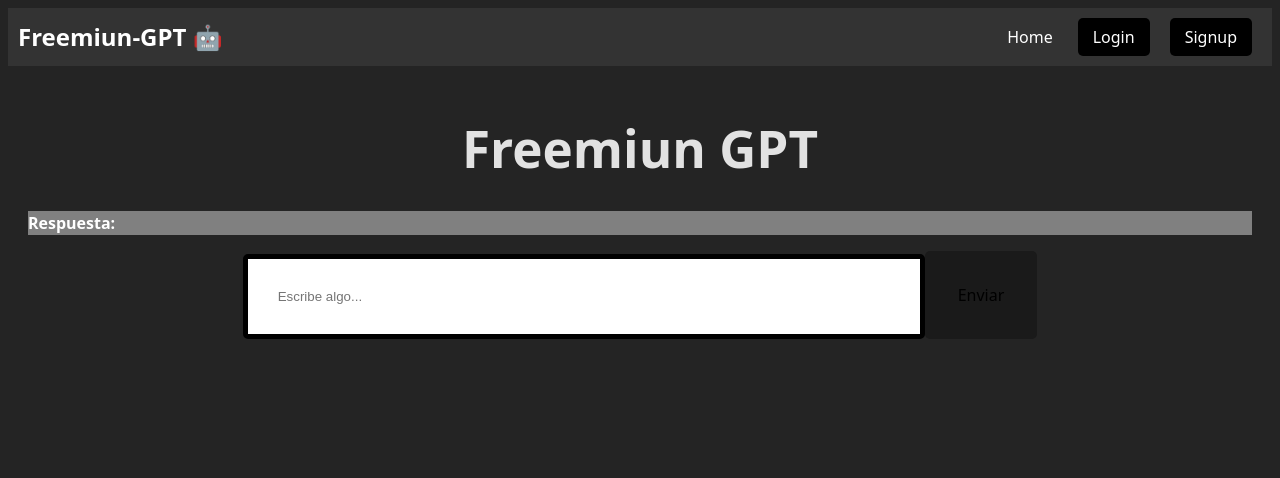
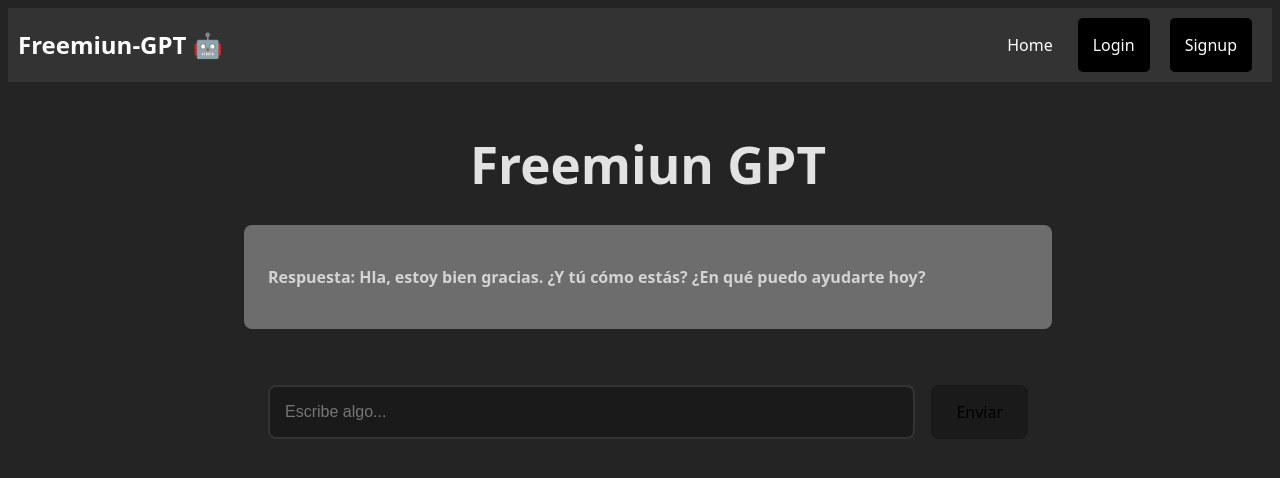
Before and after one commit to JosDev25/Chatbot-frontend, a React (Vite) app: page / in a window 1280 px wide. Shown: the top 478 px of the page. Built offline with nearby package versions, Linux system fonts and the light colour scheme.

Commit message:
#22 style(ChatBox): Updated UI to be chatgpt look alike

```diff
--- a/src/index.css
+++ b/src/index.css
@@ -2,11 +2,9 @@
   font-family: system-ui, Avenir, Helvetica, Arial, sans-serif;
   line-height: 1.5;
   font-weight: 400;
-
   color-scheme: light dark;
   color: rgba(255, 255, 255, 0.87);
   background-color: #242424;
-
   font-synthesis: none;
   text-rendering: optimizeLegibility;
   -webkit-font-smoothing: antialiased;
@@ -27,45 +25,97 @@ h1 {
   font-size: 3.2em;
   line-height: 1.1;
   text-align: center;
+  margin-bottom: 2rem;
 }
 
-button {
-  border-radius: 8px;
-  border: 1px solid transparent;
-  padding: 0.6em 1.2em;
-  font-size: 1em;
-  font-weight: 500;
-  font-family: inherit;
-  background-color: #1a1a1a;
-  cursor: pointer;
-  transition: border-color 0.25s;
+.chat-wrapper {
+  display: flex;
+  flex-direction: column;
+  align-items: center;
+  width: 100%;
+  max-width: 1200px;
+  margin: 0 auto;
+  padding: 0 20px;
 }
 
-.inputgpt {
-  border-radius: 20;
-  color: white;
-  text-align: center;
+.chat-container {
+  display: flex;
+  flex-direction: column;
   align-items: center;
+  width: 100%;
+  gap: 2rem;
 }
 
-.inputgpt input {
-  width: 50%;
-  border: 5px solid black;
-  border-radius: 5px;
-  padding: 30px;
-}
-
-button {
-  padding: 32px;
-  border-radius: 5px;
-}
-
-button:hover {
-  border-color: #646cff;
+.answer-container {
+  width: 100%;
+  display: flex;
+  justify-content: center;
+  margin-bottom: 1.5rem;
 }
 
 .gpt-answer {
   background-color: gray;
   color: white;
   font-weight: bold;
+  padding: 1.5rem;
+  border-radius: 8px;
+  width: 100%;
+  max-width: 760px;
+  text-align: left;
+  opacity: 80%;
 }
+
+.input-container {
+  display: flex;
+  width: 100%;
+  max-width: 760px;
+  gap: 1rem;
+}
+
+.input-container input {
+  flex: 1;
+  padding: 15px;
+  border: 2px solid #333;
+  border-radius: 8px;
+  background-color: #1a1a1a;
+  color: white;
+  font-size: 1rem;
+}
+
+button {
+  padding: 0 1.5rem;
+  height: 54px;
+  border-radius: 8px;
+  border: 1px solid transparent;
+  font-size: 1rem;
+  font-weight: 500;
+  font-family: inherit;
+  background-color: #1a1a1a;
+  cursor: pointer;
+  transition: border-color 0.25s, background-color 0.25s;
+}
+
+button:hover {
+  border-color: #646cff;
+  background-color: #2a2a2a;
+}
+
+.error-message {
+  color: #ff4d4d;
+  font-weight: bold;
+  margin-top: 0.5rem;
+}
+
+@media (max-width: 768px) {
+  .input-container {
+    flex-direction: column;
+  }
+
+  .input-container input {
+    width: 100%;
+  }
+
+  button {
+    width: 100%;
+  }
+}
--- a/src/modules/chat/components/ChatBox.tsx
+++ b/src/modules/chat/components/ChatBox.tsx
@@ -44,18 +44,25 @@ const ChatBox = () => {
     }, [response]);
 
     return (
-        <>
+        <div className="chat-wrapper">
             <h1>Freemiun GPT</h1>
-            <div className="answer">
-                <p className="gpt-answer">Respuesta: {typingResponse}</p>
+            <div className="chat-container">
+                <div className="answer-container">
+                    <div className="gpt-answer">
+                        <p>Respuesta: {typingResponse || "Hla, estoy bien gracias. ¿Y tú cómo estás? ¿En qué puedo ayudarte hoy?"}</p>
+                    </div>
+                </div>
+                <div className="input-container">
+                    <input
+                        value={input}
+                        onChange={handleInputChange}
+                        placeholder="Escribe algo..."
+                    />
+                    <button onClick={handleSend}>Enviar</button>
+                </div>
+                {error && <p className="error-message">{error}</p>}
             </div>
-            <div className="inputgpt">
-                <input value={input} onChange={handleInputChange} placeholder="Escribe algo..." />
-                <button onClick={handleSend}>Enviar</button>
-            </div>
-            {error && <h3 style={{ color: "red" }}>{error}</h3>}
-
-        </>
+        </div>
     );
 };
 
```
